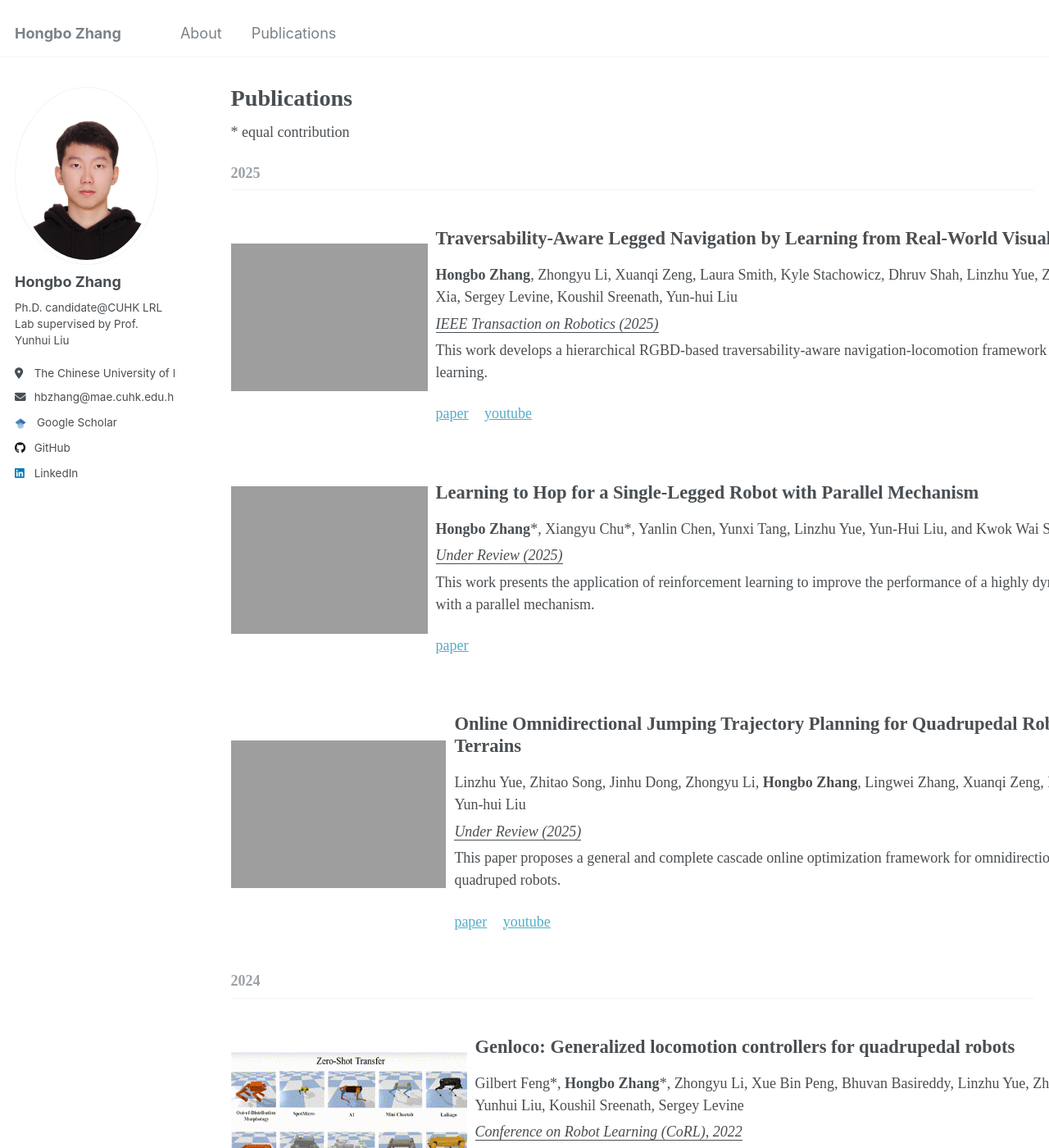
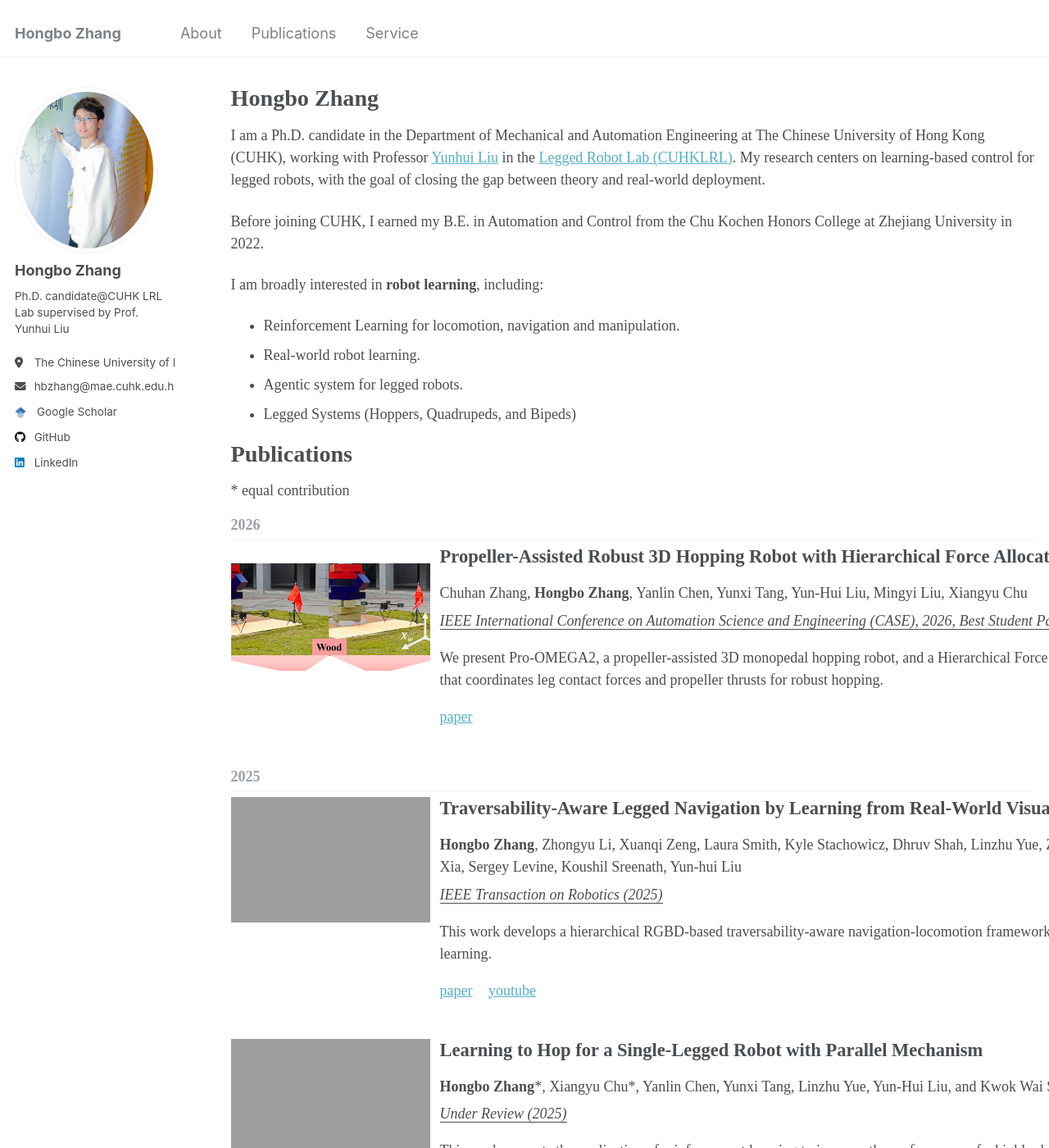
Before and after one commit to LifelongYuan/personal_pages, a Jekyll site: the page built from _pages/publications.html, in a window 1280 px wide and 1400 px high. Shown: the whole window at 82% size. Built offline with Jekyll 4.4.1, drawn with Linux system fonts in a browser that asks for light colours; some of the changed text lies outside the part shown.

Commit message:
Update homepage content: new CASE paper, service section, and profile polish.
Co-authored-by: Cursor <cursoragent@cursor.com>

```diff
--- a/_data/navigation.yml
+++ b/_data/navigation.yml
@@ -6,6 +6,8 @@
 
 main:
   - title: "About"
-    url: /about/
+    url: /#about
   - title: "Publications"
-    url: /
+    url: /#publications
+  - title: "Service"
+    url: /#academic-service
--- /dev/null
+++ b/_includes/academic-service.html
@@ -0,0 +1,11 @@
+<p>
+  I have served as a reviewer for the following conferences and journals:
+</p>
+<ul>
+  <li>IEEE International Conference on Robotics and Automation (ICRA)</li>
+  <li>IEEE/RSJ International Conference on Intelligent Robots and Systems (IROS)</li>
+  <li>IEEE/ASME Transactions on Mechatronics (TMECH)</li>
+  <li>IEEE Robotics and Automation Letters (RA-L)</li>
+  <li>Autonomous Robots</li>
+  <li>The International Journal of Robotics Research (IJRR)</li>
+</ul>
--- a/_includes/archive-single.html
+++ b/_includes/archive-single.html
@@ -26,9 +26,9 @@
       </div>
     {% endif %}
 
-    <div style="display: flex; align-items: center; width: 200%;">
+    <div style="display: flex; align-items: flex-start; width: 200%; margin-bottom: 0.25em;">
       {% if post.title_picture %}
-        <img src="{{ post.title_picture | prepend: base_path }}" alt="{{ post.title }}" style="height: 10em;width: 16em; margin-right: 10px;">
+        <img src="{{ post.title_picture | prepend: base_path }}" alt="{{ post.title }}" style="height: 8.5em; width: 13.5em; object-fit: cover; margin-right: 12px; flex-shrink: 0;">
       {% endif %}
       <div>
         <h2 itemprop="headline" style="text-decoration: none;">
@@ -43,7 +43,7 @@
           <p class="page__meta"><i class="fa fa-clock-o" aria-hidden="true"></i> {% include read-time.html %}</p>
         {% endif %}
         <p>{{ post.author | replace: "Hongbo Zhang", "<strong>Hongbo Zhang</strong>" }}</p>
-        {% if post.journal %}<em><p style="margin-top: -1em;"><u>{{ post.journal }}</u></p></em>{% endif %}
+        {% if post.journal %}<em><p style="margin-top: 0.15em; margin-bottom: 0.35em;"><u>{{ post.journal }}</u></p></em>{% endif %}
 
 
         <!-- {% if post.collection == 'teaching' %}
@@ -70,7 +70,7 @@
           <p>Recommended citation: {{ post.citation }}</p>
         {% endif %}
         <p style="display: inline;">
-          {% if post.abstract %}<p style="margin-top: -1em;">{{ post.abstract | markdownify }}</p>{% endif %}
+          {% if post.abstract %}<p style="margin-top: 0.15em; margin-bottom: 0.35em;">{{ post.abstract | markdownify }}</p>{% endif %}
           {% if post.paper_link %}
             {% if post.paper_link contains '/files/' %}
               <a href="{{ post.paper_link | prepend: base_path }}" style="margin-right: 15px;">paper</a>
--- a/_includes/personal-intro.html
+++ b/_includes/personal-intro.html
@@ -5,7 +5,7 @@
   My research centers on learning-based control for legged robots, with the goal of closing the gap between theory and real-world deployment.
 </p>
 <p>
-  Before joining CUHK, I earned my B.E. in Automation and Control from Zhejiang University in 2022.
+  Before joining CUHK, I earned my B.E. in Automation and Control from the Chu Kochen Honors College at Zhejiang University in 2022.
 </p>
 <p>
   I am broadly interested in <b>robot learning</b>, including:
--- a/_pages/publications.html
+++ b/_pages/publications.html
@@ -1,13 +1,17 @@
 ---
 layout: archive
-title: "Publications"
+title: "Hongbo Zhang"
 permalink: /
 author_profile: true
 ---
 
 {% include base_path %}
 
-<!-- New style rendering if publication categories are defined -->
+<section id="about">
+{% include personal-intro.html %}
+</section>
+
+<h1 id="publications">Publications</h1>
 <div>* equal contribution</div>
 {% assign publications_by_year = site.publications | group_by: "year" | sort: "name" | reverse %}
 
@@ -18,3 +22,8 @@ author_profile: true
     {% include archive-single.html %}
   {% endfor %}
 {% endfor %}
+
+<section id="academic-service">
+  <h1>Academic Service</h1>
+  {% include academic-service.html %}
+</section>
--- a/_sass/_archive.scss
+++ b/_sass/_archive.scss
@@ -28,14 +28,14 @@
 }
 
 .archive__subtitle {
-  margin: 1.414em 0 0;
-  padding-bottom: 0.5em;
+  margin: 1em 0 0.35em;
+  padding-bottom: 0.35em;
   font-size: $type-size-5;
   color: mix(#fff, $gray, 25%);
   border-bottom: 1px solid $border-color;
 
   + .list__item .archive__item-title {
-    margin-top: 0.5em;
+    margin-top: 0.25em;
   }
 }
 
@@ -52,7 +52,7 @@
 .page__content {
 
   .archive__item-title {
-    margin-top: 1em;
+    margin-top: 0.35em;
     border-bottom: none;
   }
 }
@@ -90,6 +90,9 @@
    ========================================================================== */
 
 .list__item {
+  margin-bottom: 0.75em;
+  padding-bottom: 0.5em;
+
   @include breakpoint($medium) {
     padding-right: $right-sidebar-width-narrow;
   }
@@ -104,6 +107,21 @@
 
   .page__meta {
     margin: 0 0 4px;
+  }
+
+  .archive__item {
+    margin: 0;
+  }
+
+  h2,
+  .archive__item-title {
+    margin-top: 0;
+    margin-bottom: 0.2em;
+    padding-bottom: 0;
+  }
+
+  p {
+    margin-bottom: 0.35em;
   }
 }
 
```
Also changed, not shown: _publications/Propeller-Assisted.md (added, +16 -0 lines), images/propeller_assisted.png (added), images/zhb_photo.jpg.
